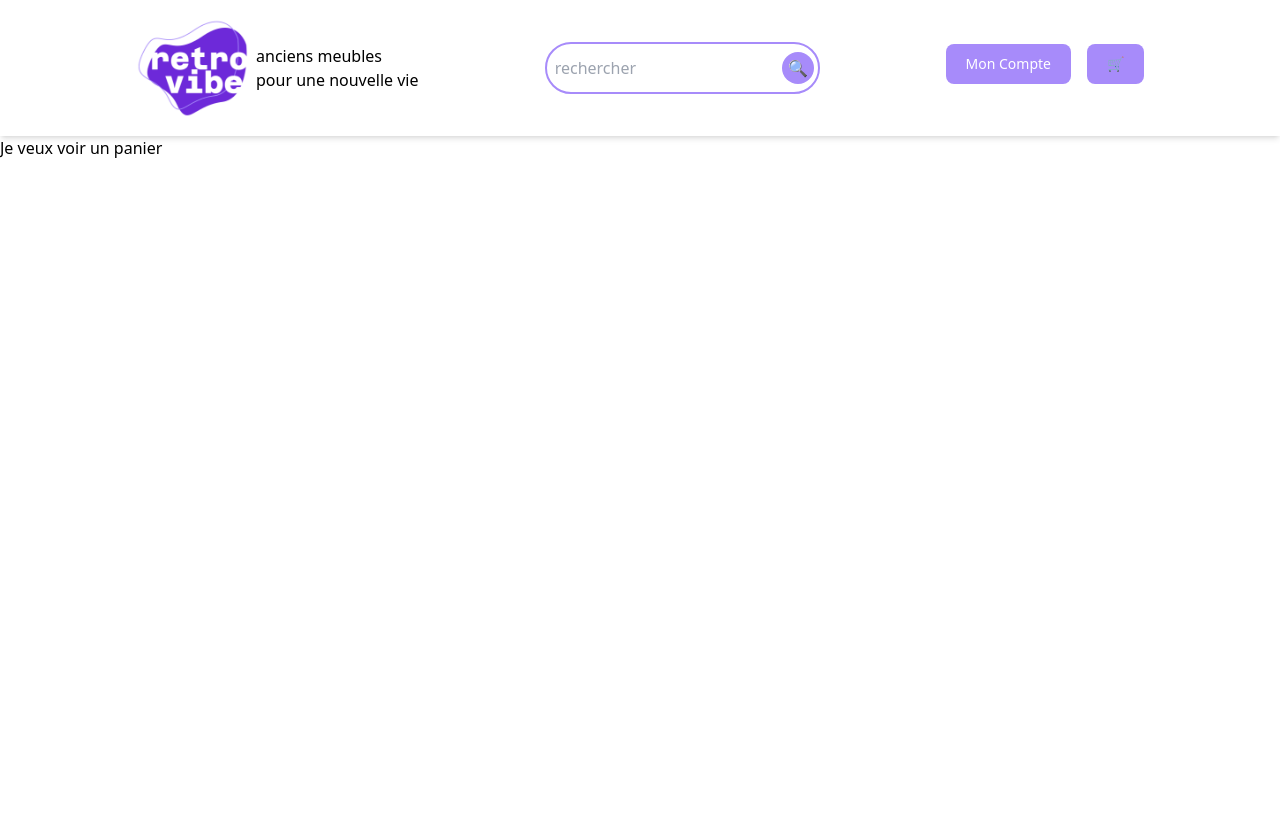
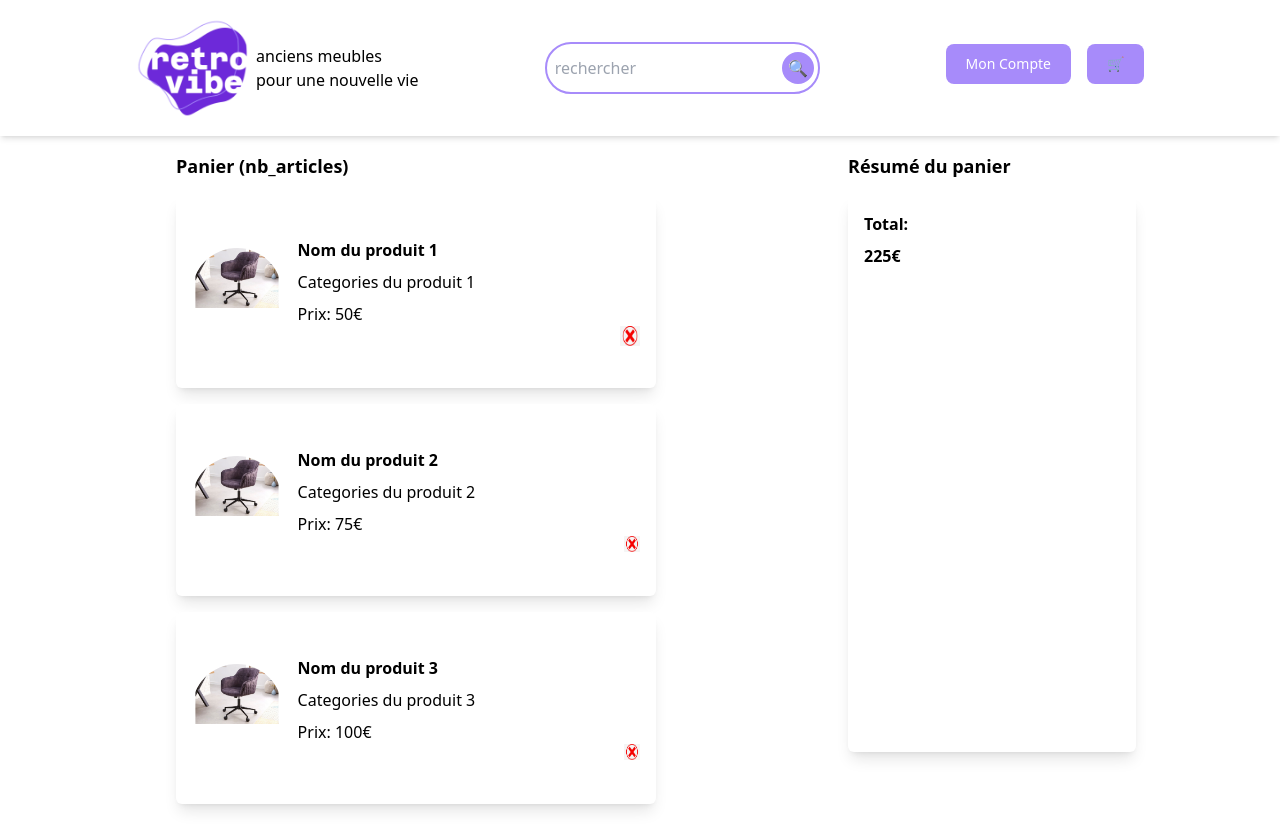
Before and after one commit to adatechschool/projet_collectif_vente_de_meubles-front-team_retrovibe, a React (Create React App) app: page /cart in a window 1280 px wide. Before the commit the page ends 800 px from the top, so only its background shows below. Built offline with nearby package versions, Linux system fonts and the light colour scheme.

Commit message:
avancement panier

```diff
--- a/src/Pages/Cart.jsx
+++ b/src/Pages/Cart.jsx
@@ -1,8 +1,56 @@
 /* page 5 de la maquette */
 import React from "react";
+import Chaise from "./chaise_exemple.jpg";
+import Croix from "./croix_supp.jpg";
 
-function test() {
-    return (<p>Je veux voir un panier</p>)
+function Cart() {
+    return (
+    <div className="flex flex-row justify-content-center">
+    <div className="w-2/5 flex flex-col p-4 ml-40">
+    <h2 className="text-lg font-bold mb-4">Panier (nb_articles)</h2>
+    <div className="flex items-center bg-white p-4 rounded-md mb-4 shadow-lg h-48">
+    <div className="w-1/5 h-4/6 rounded-full overflow-hidden mr-4 mt-5">
+    <img src={Chaise} alt="Nom du produit 1" />
+    </div>
+    <div className="flex-1">
+    <p className="font-bold mb-2">Nom du produit 1</p>
+    <p className="mb-2">Categories du produit 1</p>
+    <p>Prix: 50€</p>
+    <img src={Croix} alt="supprimer" className="w-5 h-5 float-right" />
+    </div>
+    </div>
+    <div className="flex items-center bg-white p-4 rounded-md mb-4 shadow-lg h-48">
+    <div className="w-1/5 h-4/6 rounded-full overflow-hidden mr-4 mt-5">
+    <img src={Chaise} alt="Nom du produit 2" />
+    </div>
+    <div className="flex-1">
+    <p className="font-bold mb-2">Nom du produit 2</p>
+    <p className="mb-2">Categories du produit 2</p>
+    <p>Prix: 75€</p>
+    <img src={Croix} alt="supprimer" className="w-4 h-4 float-right" />
+    </div>
+    </div>
+    <div className="flex items-center bg-white p-4 rounded-md mb-4 shadow-lg h-48">
+    <div className="w-1/5 h-4/6 rounded-full overflow-hidden mr-4 mt-5">
+    <img src={Chaise} alt="Nom du produit 3" />
+    </div>
+    <div className="flex-1">
+    <p className="font-bold mb-2">Nom du produit 3</p>
+    <p className="mb-2">Categories du produit 3</p>
+    <p>Prix: 100€</p>
+    <img src={Croix} alt="supprimer" className="w-4 h-4 float-right" />
+    </div>
+    </div>
+    </div>
+    <div className="w-1/4 p-4 ml-40 flex flex-col">
+    <h2 className="text-lg font-bold mb-4">Résumé du panier</h2>
+    <div className="bg-white p-4 rounded-md mb-4 h-5/6 shadow-lg">
+    <p className="font-bold mb-2">Total:</p>
+    <p className="font-bold">225€</p>
+    </div>
+    </div>
+    </div>
+    );
 }
 
-export default test;
+export default Cart;
```
Also changed, not shown: src/Pages/chaise_exemple.jpg (added), src/Pages/croix_supp.jpg (added).
